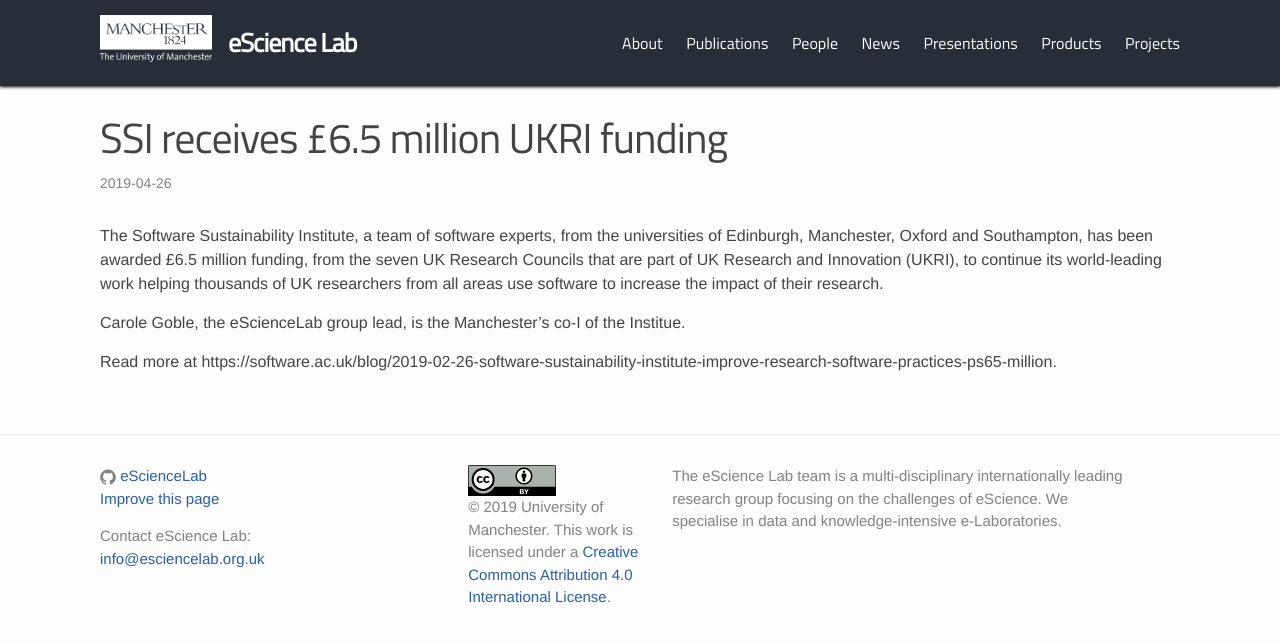
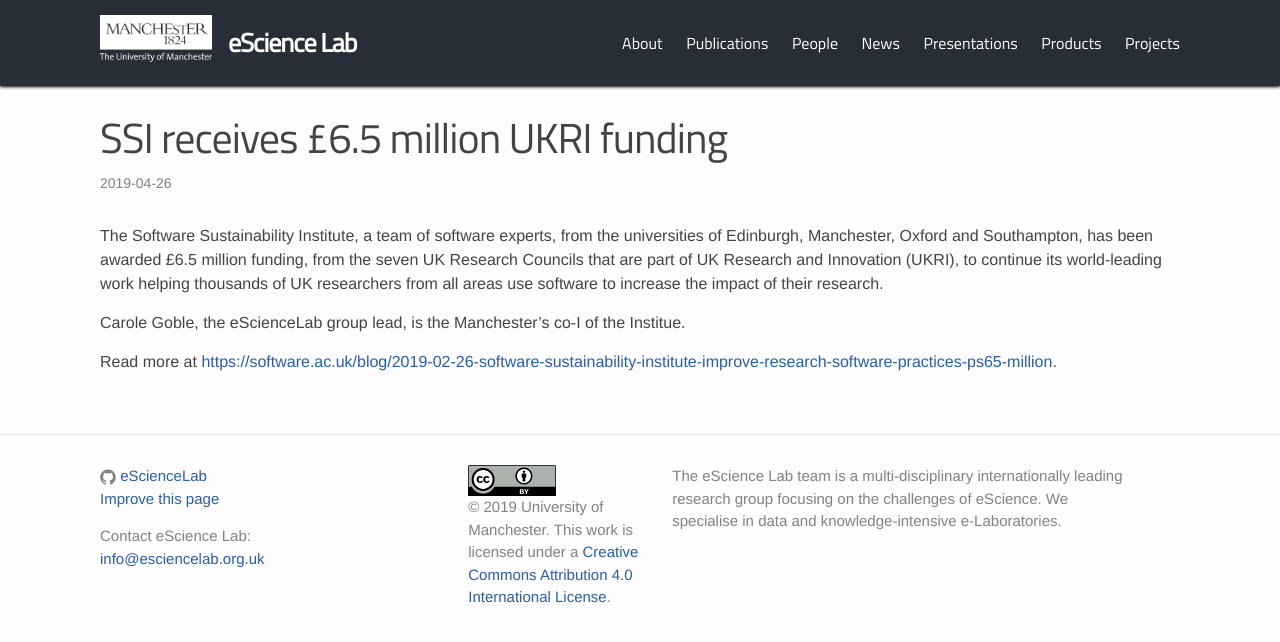
Before and after one commit to eScienceLab/eScienceLab.github.io, a Jekyll site: the page built from _posts/2019-04-26-SSI3-UKRI-funding.md, in a window 1280 px wide. Shown: the top 642 px of the page. Built offline with Jekyll 4.4.1, drawn with Linux system fonts in a browser that asks for light colours; comment, search, counter and statistics services are not loaded; some of the changed lines change nothing that is shown.

Commit message:
hyperlink

```diff
--- a/_posts/2019-04-26-SSI3-UKRI-funding.md
+++ b/_posts/2019-04-26-SSI3-UKRI-funding.md
@@ -11,4 +11,4 @@
 
 Carole Goble, the eScienceLab group lead, is the Manchester's co-I of the Institue.
 
-Read more at https://software.ac.uk/blog/2019-02-26-software-sustainability-institute-improve-research-software-practices-ps65-million.
+Read more at [https://software.ac.uk/blog/2019-02-26-software-sustainability-institute-improve-research-software-practices-ps65-million](https://software.ac.uk/blog/2019-02-26-software-sustainability-institute-improve-research-software-practices-ps65-million).
```
